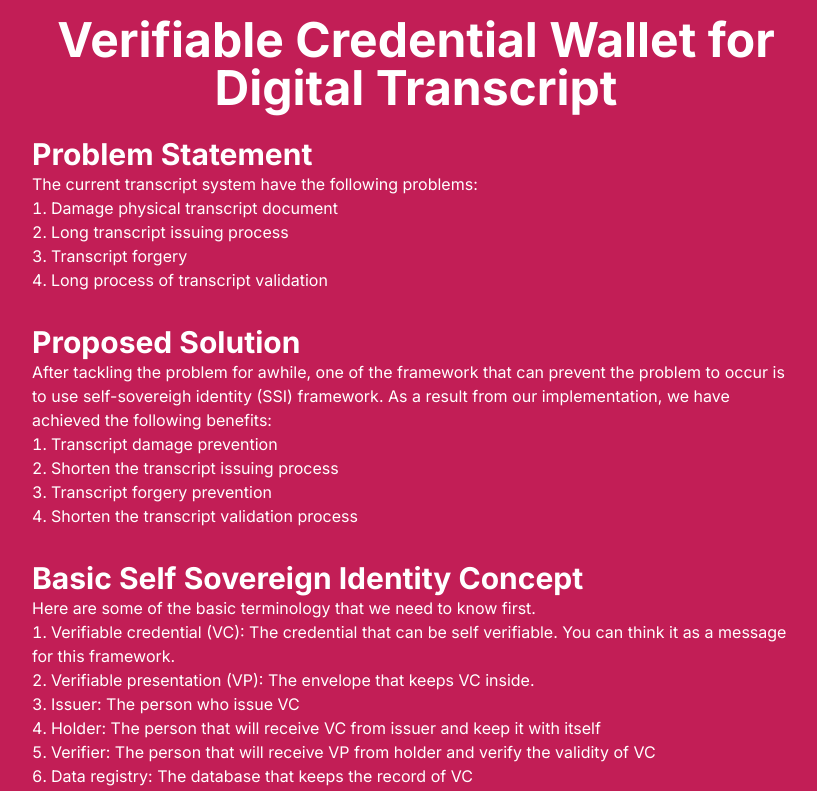
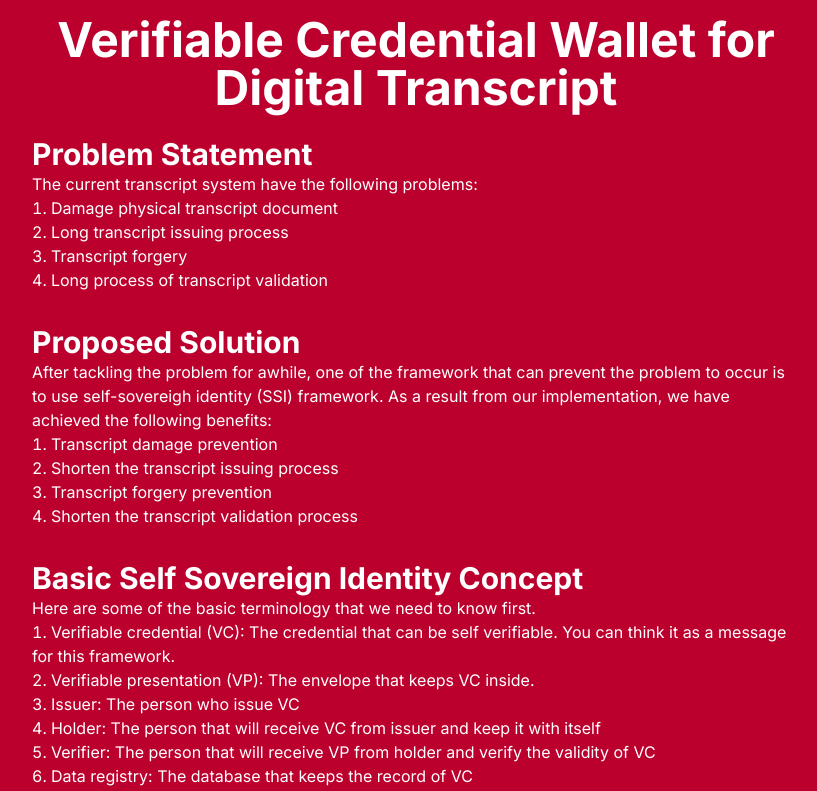
Before and after one commit to RealFilllykung/ajcc-2025, a Next.js app: page /projects in a window 1280 px wide. Shown: the top 791 px of the page, without its empty margins (224-1041 px from the left). Built offline with nearby package versions, Linux system fonts and the light colour scheme.

Commit message:
fix: background color

```diff
--- a/app/contact/page.tsx
+++ b/app/contact/page.tsx
@@ -12,7 +12,7 @@ export default function ContactPage() {
   return (
     <main
       className="flex flex-col min-h-screen items-center p-4 text-white"
-      style={{ backgroundColor: "#C21E56" }}
+      style={{ backgroundColor: "#BC002D" }}
     >
       <section className="flex flex-col items-center p-4">
         <div className="max-w-md w-full">
--- a/app/projects/page.tsx
+++ b/app/projects/page.tsx
@@ -5,7 +5,7 @@ export default function ProjectsPage() {
   return (
     <main
       className="flex flex-col min-h-screen items-center p-4 text-white"
-      style={{ backgroundColor: "#C21E56" }}
+      style={{ backgroundColor: "#BC002D" }}
     >
       <div className="max-w-3xl w-full space-y-6">
         <h1 className="text-4xl md:text-5xl font-bold text-center">Verifiable Credential Wallet for Digital Transcript</h1>
```
